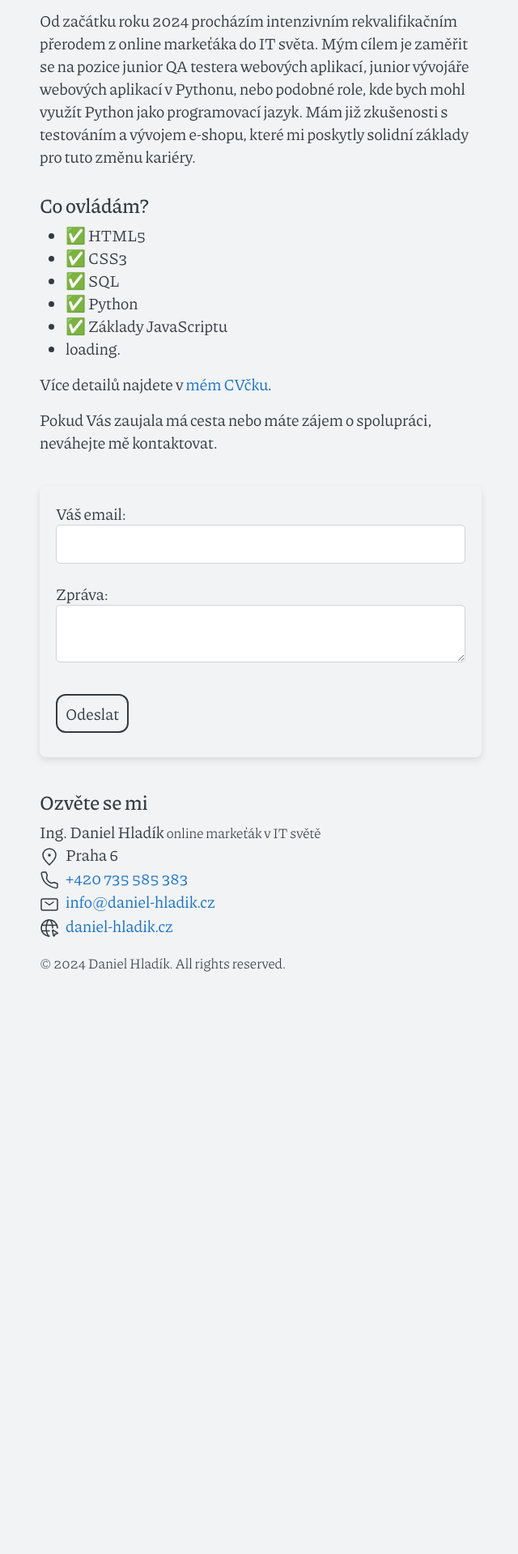
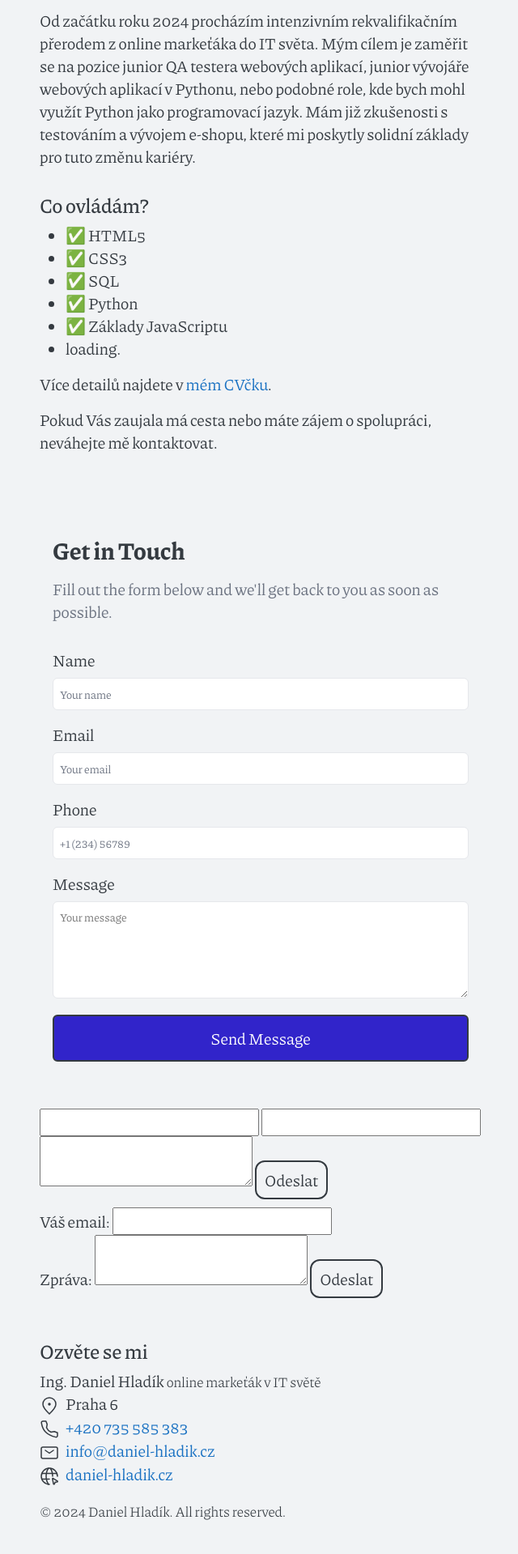
Before and after one commit to Dandee42/dandee42.github.io, a Jekyll site: the page built from index.md, in a window 1280 px wide. Shown: the part 1039-2958 px from the top of the page at 81% size, without its empty margins (318-958 px from the left). Built offline with Jekyll 4.4.1, drawn with Linux system fonts in a browser that asks for light colours; before the commit the page ends 2281 px from its top, so only the background shows below that.

Commit message:
Form testing

```diff
--- a/_sass/_elements.scss
+++ b/_sass/_elements.scss
@@ -143,37 +143,77 @@ a.reversefootnote {
   }
 }
 
-form {
-  max-width: 600px;
-  margin: 40px auto;
-  padding: 20px;
-  background-color: var(--color-background);
-  border-radius: 8px;
-  box-shadow: 0 4px 8px rgba(0, 0, 0, 0.1);
+.contact-section {
+  width: 100%;
+  max-width: 40rem;
+  margin-left: auto;
+  margin-right: auto;
+  padding: 3rem 1rem;
 }
 
-form label {
-  display: block;
-  margin-bottom: 8px;
-  color: var(--color-text);
+.contact-intro > * + * {
+  margin-top: 1rem;
 }
 
-form input[type="email"],
-form textarea {
-  width: 100%;
-  background-color: var(--color-form);
-  padding: 12px;
-  margin-bottom: 15px;
-  border: 1px solid var(--color-border);
-  border-radius: 5px;
-  font-size: 1rem;
-  transition: border-color 0.3s;
+.contact-title {
+  font-size: 1.875rem;
+  line-height: 2.25rem;
+  font-weight: 700;
 }
 
-form input[type="email"]:focus,
-form textarea:focus {
-  border-color: var(--color-link);
-  outline: none;
+.contact-description {
+  color: rgb(107 114 128);
+}
+
+.form-group-container {
+  display: grid;
+  gap: 1rem;
+  margin-top: 2rem;
+}
+
+.form-group {
+  display: flex;
+  flex-direction: column;
+}
+
+.form-label {
+  margin-bottom: 0.5rem;
+}
+
+.form-input,
+.form-textarea {
+  padding: 0.5rem;
+  border: 1px solid #e5e7eb;
+  display: flex;
+  height: 2.5rem;
+  width: 100%;
+  border-radius: 0.375rem;
+  font-size: 0.875rem;
+  line-height: 1.25rem;
+}
+
+.form-input::placeholder,
+.form-textarea:focus-visible {
+  color: #6b7280;
+}
+
+.form-input:focus-visible,
+.form-textarea:focus-visible {
+  outline: 2px solid #2563eb;
+  outline-offset: 2px;
+}
+
+.form-textarea {
+  min-height: 120px;
+}
+
+.form-submit {
+  width: 100%;
+  margin-top: 1.2rem;
+  background-color: #3124ca;
+  color: #fff;
+  padding: 13px 5px;
+  border-radius: 0.375rem;
 }
 
 form button {
--- a/index.md
+++ b/index.md
@@ -18,6 +18,80 @@ Od začátku roku 2024 procházím intenzivním rekvalifikačním přerodem z on
 Více detailů najdete v [mém CVčku](https://flowcv.com/resume/osrniic0ww).
 
 Pokud Vás zaujala má cesta nebo máte zájem o spolupráci, neváhejte mě kontaktovat.
+
+<section class="contact-section">
+  <div class="contact-intro">
+    <h2 class="contact-title">Get in Touch</h2>
+    <p class="contact-description">
+      Fill out the form below and we'll get back to you as soon as possible.
+    </p>
+  </div>
+
+  <form class="contact-form" action="https://api.web3forms.com/submit" method="POST">
+
+    <input type="hidden" name="access_key" value="9cc9bff3-11a1-41eb-be20-521101ac2e1f" />
+    <input type="hidden" name="subject" value="New Contact Form Submission from Web3Forms" />
+    <input type="hidden" name="from_name" value="My Website" />
+    <!-- More custom ization options available in the docs: https://docs.web3forms.com -->
+
+    <div class="form-group-container">
+      <div class="form-group">
+        <label for="name" class="form-label">Name</label>
+        <input id="name" name="name" class="form-input" placeholder="Your name" type="text" />
+      </div>
+      <div class="form-group">
+        <label for="email" class="form-label">Email</label>
+        <input id="email" name="email" class="form-input" placeholder="Your email" type="email" />
+      </div>
+      <div class="form-group">
+        <label for="phone" class="form-label">Phone</label>
+        <input id="phone" name="phone" class="form-input" placeholder="+1 (234) 56789" type="text" />
+      </div>
+      <div class="form-group">
+        <label for="message" class="form-label">Message</label>
+        <textarea class="form-textarea" id="message" name="message" placeholder="Your message"></textarea>
+      </div>
+    </div>
+    <button class="form-submit" type="submit">Send Message</button>
+  </form>
+
+</section>
+
+
+<form action="https://api.web3forms.com/submit" method="POST">
+
+  <!-- REQUIRED: Your Access key here. Don't worry this can be public -->
+  <input type="hidden" name="access_key" value="9cc9bff3-11a1-41eb-be20-521101ac2e1f">
+
+  <!-- Optional: Subject an be prefilled using type="hidden"
+       or type="text" for normal user submitted input -->
+  <input type="hidden" name="subject" value="Nová zpráva">
+
+  <!-- Optional: From Name you want to see in the email
+       Default is "Notifications". you can overwrite here -->
+  <input type="hidden" name="from_name" value="daniel-hladik.cz">
+
+  <!-- Optional: Custom Redirection or Thank you Page
+       Make sure you add full URL including https:// -->
+  <input type="hidden" name="redirect" value="{{ site.url }}/form-success/">
+
+  <!-- Optional: But Recommended: To Prevent SPAM Submission.
+       Make sure its hidden by default -->
+  <input type="checkbox" name="botcheck" class="hidden" style="display: none;">
+
+   <!-- hCaptcha: Recommended for Advanced Spam Protection. -->
+  <div class="h-captcha" data-captcha="true"></div>
+
+  <!-- Custom Form Data: Form data you wish to receive in email. -->
+  <input type="email" name="Email" required>
+  <input type="text" name="Jméno" required>
+  <textarea name="Zpráva" required></textarea>
+
+  <button type="submit">Odeslat</button>
+
+</form>
+
+
 
 <form
   action="https://formspree.io/f/xkgnbbwo"
```
